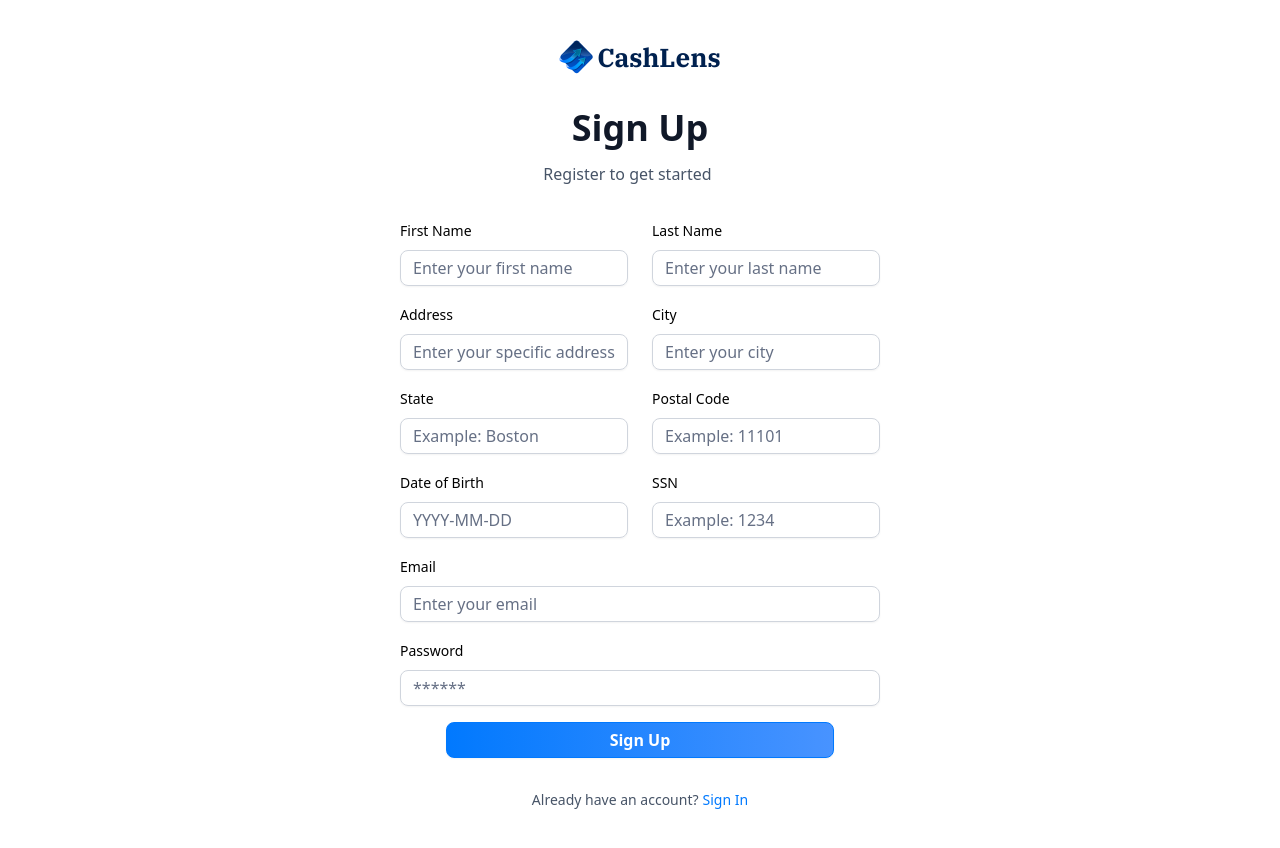
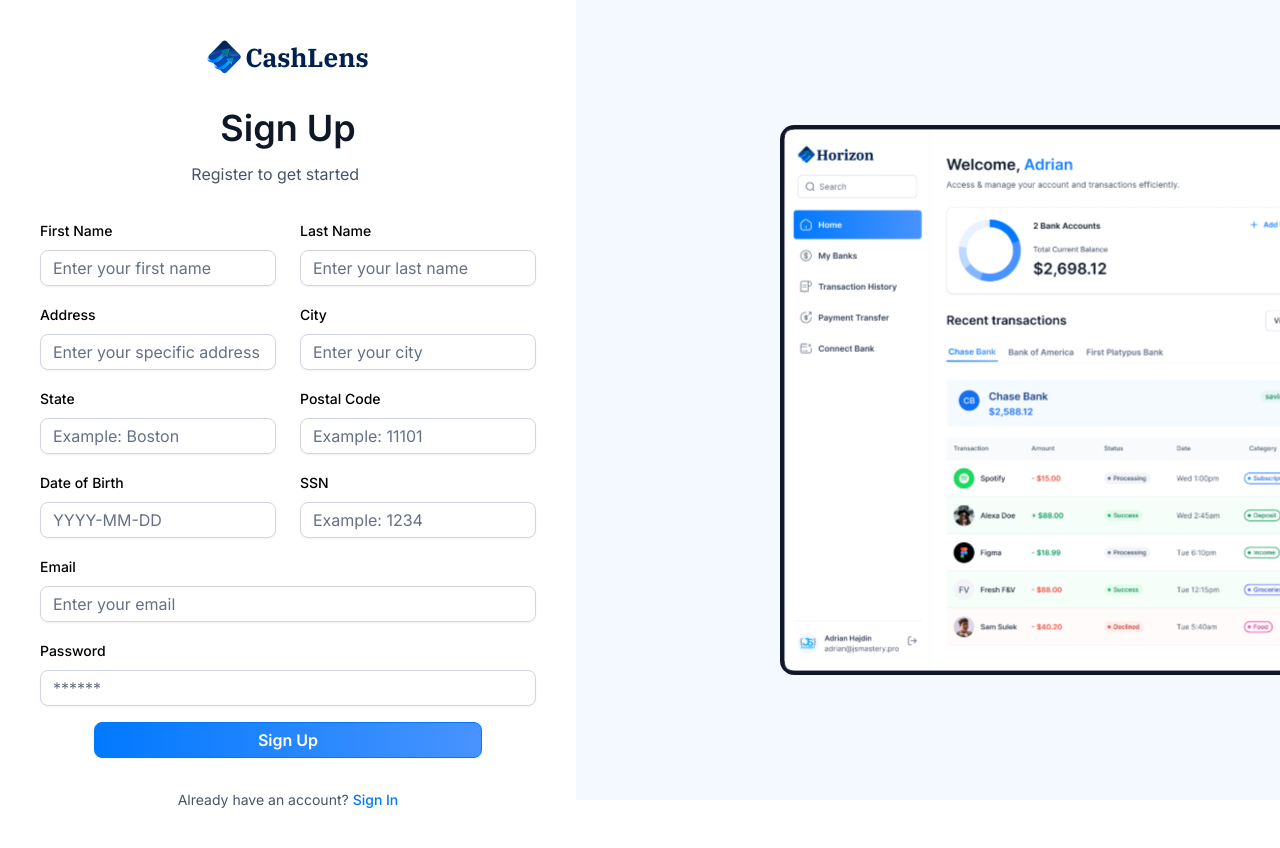
Before and after one commit to flan02/finance-management, a Next.js app: page /sign-up in a window 1280 px wide. Built offline with nearby package versions, Linux system fonts and the light colour scheme.

Commit message:
New account created, layout interface updated at 032230.

```diff
--- a/src/app/(auth)/layout.tsx
+++ b/src/app/(auth)/layout.tsx
@@ -1,4 +1,6 @@
 // * Special layout that is used for the auth of the application.
+
+import Image from "next/image";
 
 export default function RootLayout({
   children,
@@ -6,9 +8,18 @@
   children: React.ReactNode;
 }>) {
   return (
-    <main>
-
+    <main className="flex min-h-screen w-full justify-between font-inter">
       {children}
+      <div className="auth-asset">
+        <div>
+          <Image
+            src="/icons/auth-image.svg"
+            alt="auth-images"
+            width={500}
+            height={500}
+          />
+        </div>
+      </div>
     </main>
   );
 }
--- a/src/components/reutilizable/BankCard.tsx
+++ b/src/components/reutilizable/BankCard.tsx
@@ -29,7 +29,7 @@
             </div>
             <p className="text-14 font-semibold tracking-[1.1px] text-white">
               ●●●● ●●●● ●●●●
-              <span className="text-16">1234</span>
+              <span className="text-16"> 1234</span>
             </p>
           </article>
         </div>
```
Also changed, not shown: public/icons/auth-image.svg (added).
